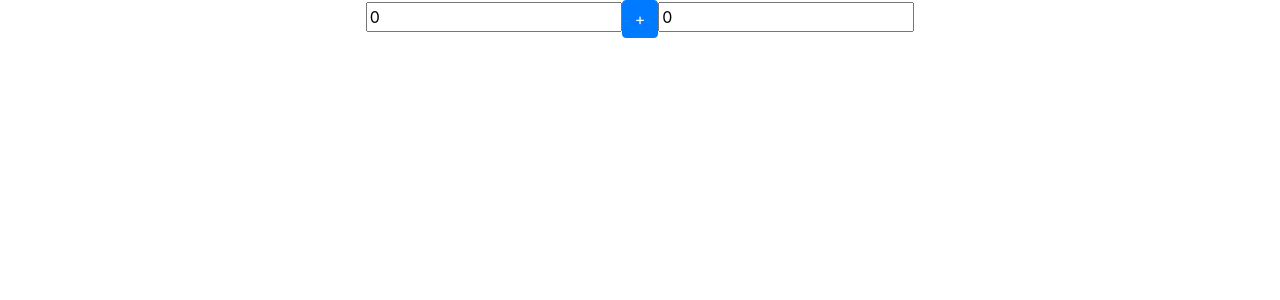
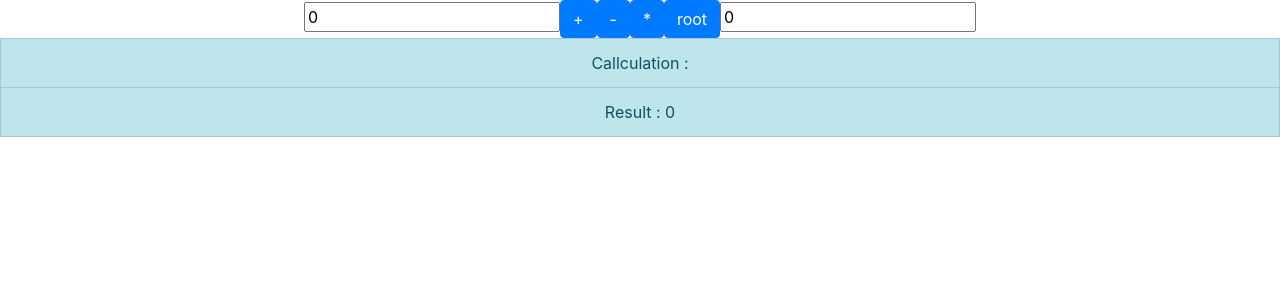
Before and after one commit to LucaPomer/Calculator, a React (Create React App) app: page / in a window 1280 px wide. Shown: the top 300 px of the page. Built offline with nearby package versions, Linux system fonts and the light colour scheme.

Commit message:
basic functionality works

```diff
--- a/package.json
+++ b/package.json
@@ -7,6 +7,7 @@
     "@testing-library/react": "^9.5.0",
     "@testing-library/user-event": "^7.2.1",
     "bootstrap": "^4.4.1",
+    "mathjs": "^6.6.2",
     "react": "^16.13.1",
     "react-bootstrap": "^1.0.0",
     "react-dom": "^16.13.1",
--- a/src/Calculator.js
+++ b/src/Calculator.js
@@ -1,14 +1,21 @@
 import React from 'react';
 import Button from 'react-bootstrap/Button';
+import ListGroupItem from "react-bootstrap/ListGroupItem";
+import { create, all } from 'mathjs'
+
+
 
 class Calculator extends React.Component {
     constructor(props) {
         super(props);
-        this.handleNumChangeLeft=this.handleNumChangeLeft.bind(this);
-        this.handleNumChangeRight=this.handleNumChangeRight.bind(this);
+        this.handleNumChangeLeft = this.handleNumChangeLeft.bind(this);
+        this.handleNumChangeRight = this.handleNumChangeRight.bind(this);
+        this.addOperation = this.addOperation.bind(this);
         this.state = {
             numLeft: 0,
-            numRight: 0
+            numRight: 0,
+            calculationString: '',
+            result: 0
         }
 
     }
@@ -18,22 +25,30 @@ class Calculator extends React.Component {
         const numRight = this.state.numRight;
         return (
             <div>
+                <div className={"input area"}>
                     <NumberInput
                         numSide="l"
                         handleNumChange={this.handleNumChangeLeft}
                         numValue={numLeft}/>
                     <Button variant="primary" onClick={this.addOperation}>+</Button>
+                    <Button variant="primary" onClick={()=>this.decreaseOperation()}>-</Button>
+                    <Button variant="primary" onClick={()=>this.multiplyOperation()}>*</Button>
+                    <Button variant="primary" onClick={()=>this.rootOperation()}>root</Button>
                     <NumberInput
                         numSide="r"
                         handleNumChange={this.handleNumChangeRight}
                         numValue={numRight}/>
+                </div>
+                <div className={"outputArea"}>
+                    <ListGroupItem variant="info">Callculation : {this.state.calculationString}</ListGroupItem>
+                    <ListGroupItem variant="info">Result : {this.state.result}</ListGroupItem>
+                </div>
             </div>
 
         )
     }
 
     handleNumChangeLeft(newNum) {
-        console.log(newNum);
         this.setState({numLeft: newNum});
     }
 
@@ -42,7 +57,43 @@ class Calculator extends React.Component {
     }
 
     addOperation() {
-        console.log("add ");
+        let newCalculation = ` ${this.state.numLeft} + ${this.state.numRight} `;
+
+        let newResult = parseInt(this.state.numLeft) + parseInt(this.state.numRight);
+        this.setState({
+            calculationString: newCalculation,
+            result: newResult
+        });
+    }
+    decreaseOperation() {
+        let newCalculation = ` ${this.state.numLeft} - ${this.state.numRight} `;
+
+        let newResult = parseInt(this.state.numLeft) - parseInt(this.state.numRight);
+        this.setState({
+            calculationString: newCalculation,
+            result: newResult
+        });
+    }
+    multiplyOperation() {
+        let newCalculation = ` ${this.state.numLeft} * ${this.state.numRight} `;
+
+        let newResult = parseInt(this.state.numLeft) * parseInt(this.state.numRight);
+        this.setState({
+            calculationString: newCalculation,
+            result: newResult
+        });
+    }
+
+    rootOperation() {
+        const config = { };
+        const math = create(all, config);
+        let newCalculation = ` ${this.state.numLeft} th root of ${this.state.numRight} `;
+
+        let newResult = math.nthRoot( parseInt(this.state.numRight),parseInt(this.state.numLeft));
+        this.setState({
+            calculationString: newCalculation,
+            result: newResult
+        });
     }
 }
 
```
Also changed, not shown: 1 other file (tests, documents, lock files or other folders). Lines whose indentation alone changed are shown as unchanged.
